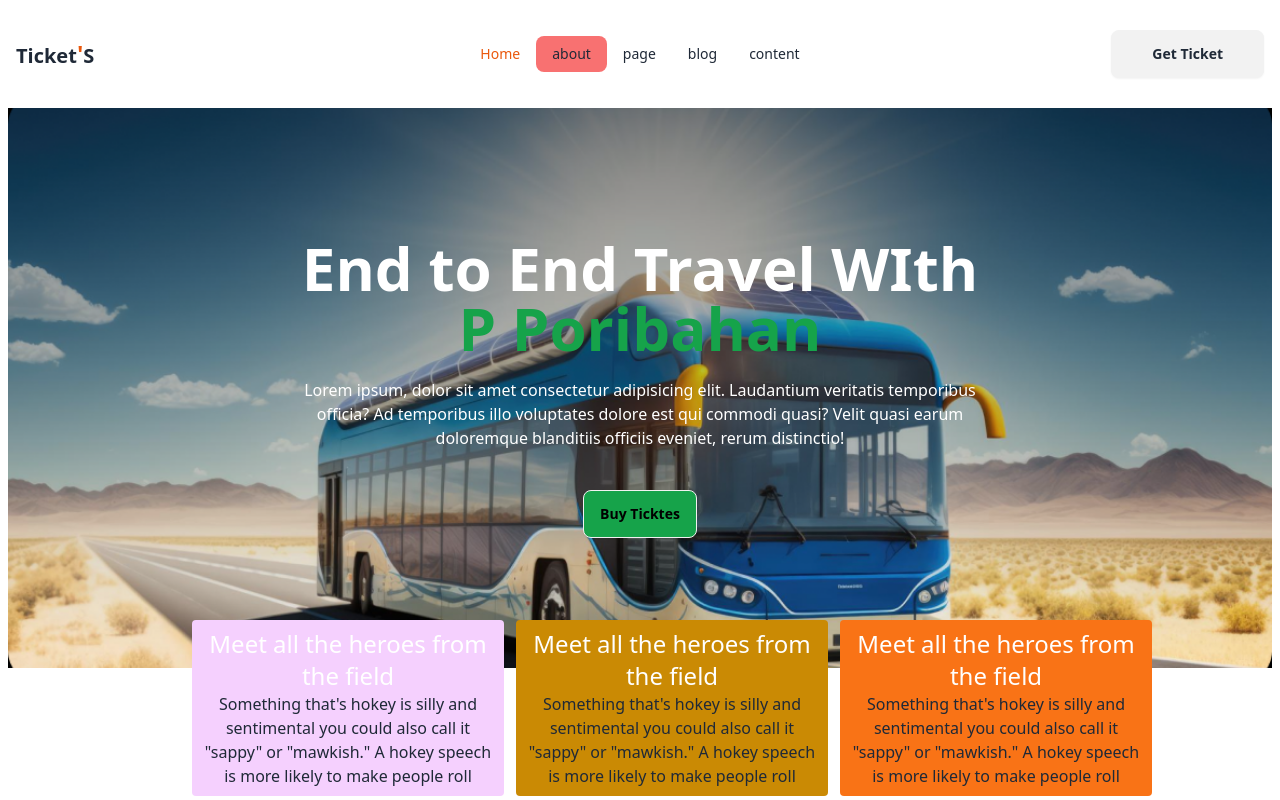
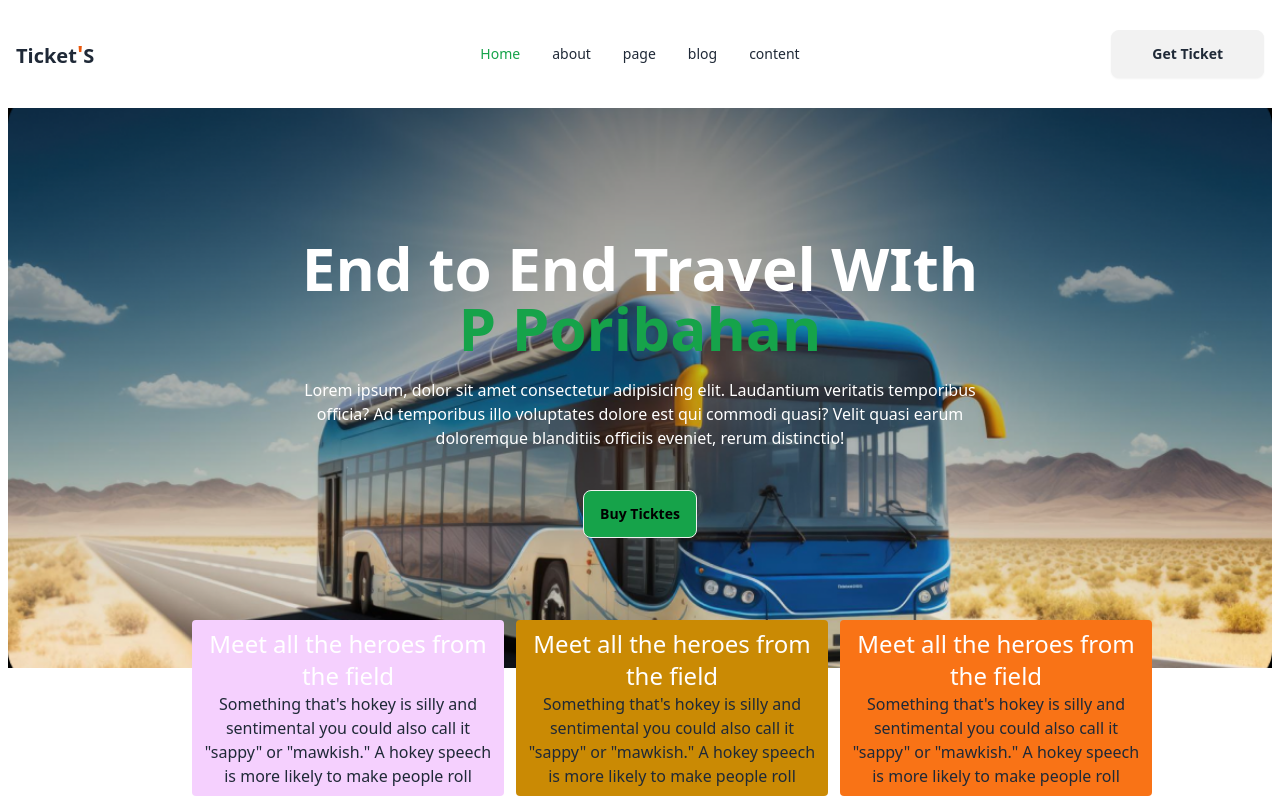
Before and after one commit to MosstafaChowdhury/ticket-app, a plain HTML site: page index.html in a window 1280 px wide. Shown: the top 800 px of the page. Drawn offline with nearby package versions, Linux system fonts and the light colour scheme.

Commit message:
mainhead

```diff
--- a/index.html
+++ b/index.html
@@ -33,9 +33,9 @@
             </div>
             <div class="navbar-center hidden lg:flex">
               <ul class="menu menu-horizontal px-1">
-                <li><a class="text-orange-600"> Home</a></li>
+                <li><a class="text-green-600"> Home</a></li>
 
-                <li><a class="bg-red-400">about </a></li>
+                <li><a class="">about </a></li>
                 <li><a class="">page </a></li>
                 <li><a>blog </a></li>
                 <li><a>content </a></li>
```
